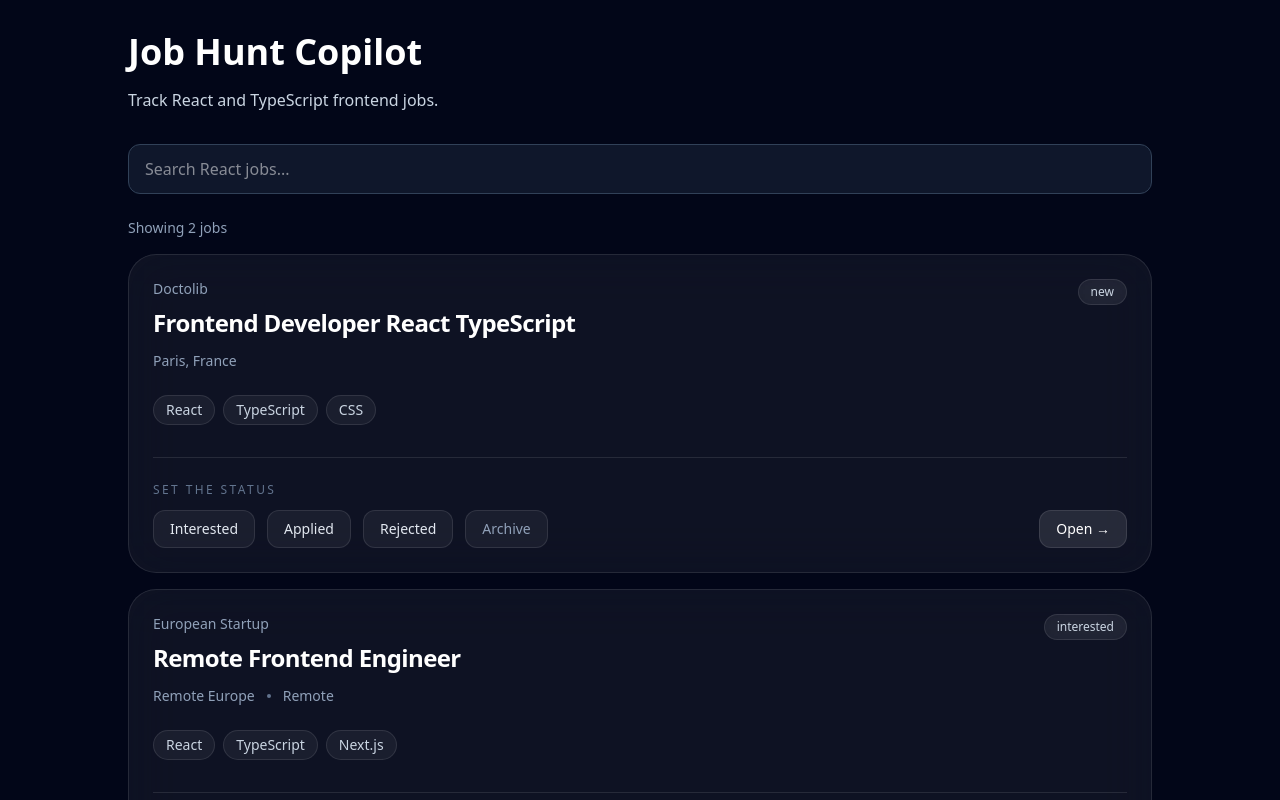
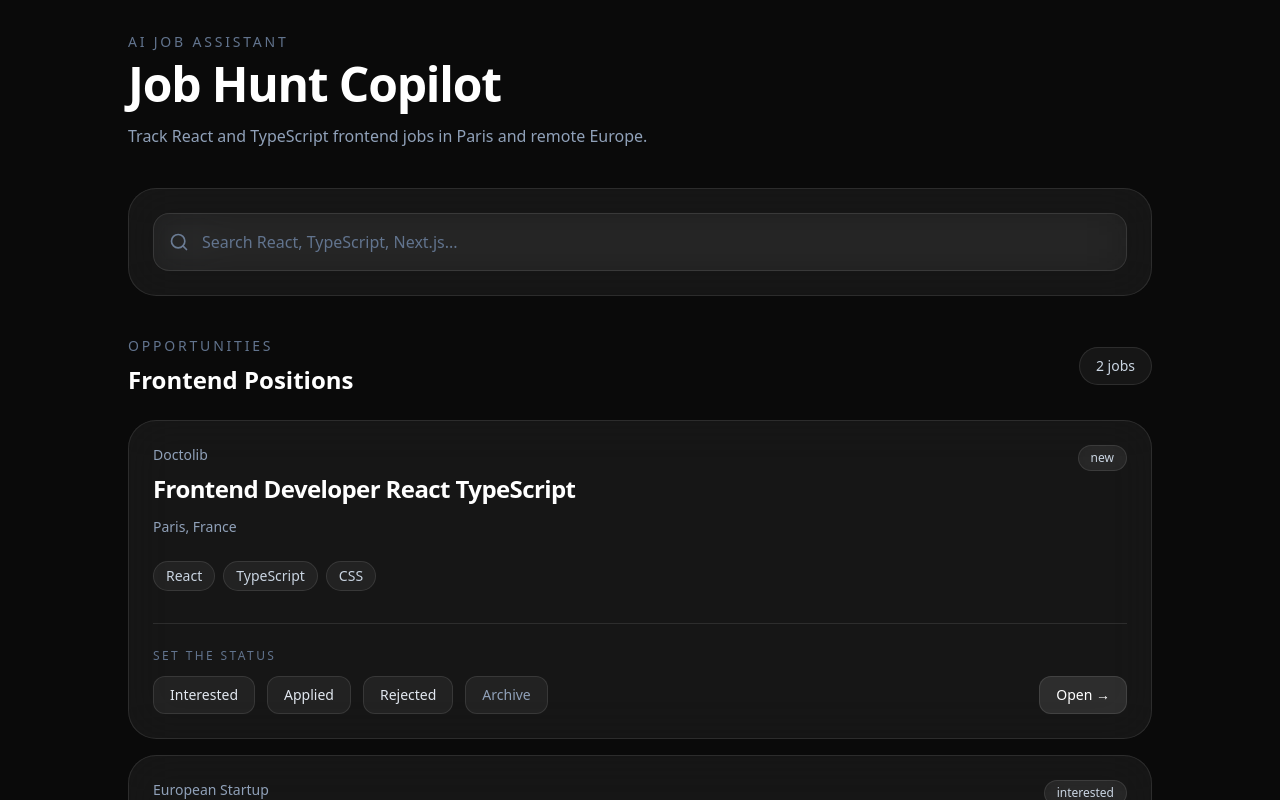
Before and after one commit to martalewan/job-hunt-copilot, a React (Vite) app: page / in a window 1280 px wide. Shown: the top 800 px of the page. Built offline with nearby package versions, Linux system fonts and the light colour scheme.

Commit message:
feat: Add react-icons dependency and enhance JobFilters component with search icon

```diff
--- a/package.json
+++ b/package.json
@@ -13,6 +13,7 @@
     "@tailwindcss/vite": "^4.3.0",
     "react": "^19.2.6",
     "react-dom": "^19.2.6",
+    "react-icons": "^5.6.0",
     "tailwindcss": "^4.3.0"
   },
   "devDependencies": {
--- a/src/App.tsx
+++ b/src/App.tsx
@@ -1,40 +1,46 @@
-import { useMemo, useState } from 'react';
+import { useEffect, useMemo, useState } from 'react';
 import { JobCard } from './components/JobCard';
 import { JobFilters } from './components/JobFilters';
 import { mockJobs } from './data/mockJobs';
-import type { JobStatus } from './types/job';
+import type { Job, JobStatus } from './types/job';
 
 function App() {
-  const [search, setSearch] = useState('');
-  const [jobs, setJobs] = useState(mockJobs);
+  const [search, setSearch] = useState<string>('');
 
-  function handleStatusChange(
-    id: string,
-    status: JobStatus
-  ) {
-    setJobs((prevJobs) =>
-      prevJobs.map((job) =>
-        job.id === id
-          ? { ...job, status }
-          : job
+  const [jobs, setJobs] = useState<Job[]>(() => {
+    const savedJobs = localStorage.getItem('jobs');
+
+    if (savedJobs) {
+      return JSON.parse(savedJobs) as Job[];
+    }
+
+    return mockJobs;
+  });
+
+  useEffect(() => {
+    localStorage.setItem('jobs', JSON.stringify(jobs));
+  }, [jobs]);
+
+  function handleStatusChange(id: string, status: JobStatus) {
+    setJobs((prevJobs: Job[]) =>
+      prevJobs.map((job: Job) =>
+        job.id === id ? { ...job, status } : job
       )
     );
   }
 
   function handleArchive(id: string) {
-    setJobs((prevJobs) =>
-      prevJobs.map((job) =>
-        job.id === id
-          ? { ...job, archived: true }
-          : job
+    setJobs((prevJobs: Job[]) =>
+      prevJobs.map((job: Job) =>
+        job.id === id ? { ...job, archived: true } : job
       )
     );
   }
 
-  const filteredJobs = useMemo(() => {
+  const filteredJobs = useMemo<Job[]>(() => {
     return jobs
-      .filter((job) => !job.archived)
-      .filter((job) => {
+      .filter((job: Job) => !job.archived)
+      .filter((job: Job) => {
         const value =
           `${job.title} ${job.company} ${job.location} ${job.tags.join(' ')}`.toLowerCase();
 
@@ -43,30 +49,44 @@ function App() {
   }, [jobs, search]);
 
   return (
-    <main className="min-h-screen bg-slate-950 p-8 text-white">
-      <section className="mx-auto max-w-5xl">
-        <h1 className="text-4xl font-bold">
-          Job Hunt Copilot
-        </h1>
+    <main className="min-h-screen bg-[#0a0a0a] p-8 text-white">
+      <section className="mx-auto max-w-5xl space-y-4">
+        <div>
+          <p className="text-sm uppercase tracking-[0.2em] text-slate-500">
+            AI Job Assistant
+          </p>
 
-        <p className="mt-4 max-w-2xl text-slate-300">
-          Track React and TypeScript frontend jobs.
-        </p>
+          <h1 className="mt-2 text-5xl font-semibold tracking-tight">
+            Job Hunt Copilot
+          </h1>
 
-        <div className="mt-8">
-          <JobFilters
-            search={search}
-            setSearch={setSearch}
-          />
+          <p className="mt-4 max-w-2xl text-slate-400">
+            Track React and TypeScript frontend jobs in Paris and remote Europe.
+          </p>
         </div>
 
-        <p className="mb-4 text-sm text-slate-400">
-          Showing {filteredJobs.length} job
-          {filteredJobs.length === 1 ? '' : 's'}
-        </p>
+        <div className="mt-10 rounded-[28px] border border-white/10 bg-white/5 p-6 backdrop-blur-xl">
+          <JobFilters search={search} setSearch={setSearch} />
+        </div>
+
+        <div className="mb-6 mt-10 flex items-center justify-between">
+          <div>
+            <p className="text-sm uppercase tracking-[0.2em] text-slate-500">
+              Opportunities
+            </p>
+
+            <h2 className="mt-2 text-2xl font-semibold">
+              Frontend Positions
+            </h2>
+          </div>
+
+          <div className="rounded-full border border-white/10 bg-white/5 px-4 py-2 text-sm text-slate-300">
+            {filteredJobs.length} jobs
+          </div>
+        </div>
 
         <div className="grid gap-4">
-          {filteredJobs.map((job) => (
+          {filteredJobs.map((job: Job) => (
             <JobCard
               key={job.id}
               job={job}
--- a/src/components/JobFilters.tsx
+++ b/src/components/JobFilters.tsx
@@ -1,3 +1,5 @@
+import { FiSearch } from 'react-icons/fi';
+
 type JobFiltersProps = {
     search: string;
     setSearch: (value: string) => void;
@@ -8,13 +10,31 @@ export function JobFilters({
     setSearch,
 }: JobFiltersProps) {
     return (
-        <div className="mb-6">
+        <div className="relative">
+            <div className="pointer-events-none absolute left-4 top-1/2 -translate-y-1/2 text-slate-500">
+                <FiSearch className="h-5 w-5" />
+            </div>
+
+
             <input
                 type="text"
-                placeholder="Search React jobs..."
+                placeholder="Search React, TypeScript, Next.js..."
                 value={search}
                 onChange={(e) => setSearch(e.target.value)}
-                className="w-full rounded-xl border border-slate-700 bg-slate-900 px-4 py-3 text-white outline-none focus:border-blue-500"
+                className="
+          w-full rounded-2xl
+          border border-white/10
+          bg-white/[0.03]
+          px-12 py-4
+          text-white
+          placeholder:text-slate-500
+          backdrop-blur-xl
+          outline-none
+          transition-all duration-300
+          hover:border-white/20
+          focus:border-white/20
+          focus:bg-white/[0.05]
+        "
             />
         </div>
     );
```
Also changed, not shown: 1 other file (tests, documents, lock files or other folders).
